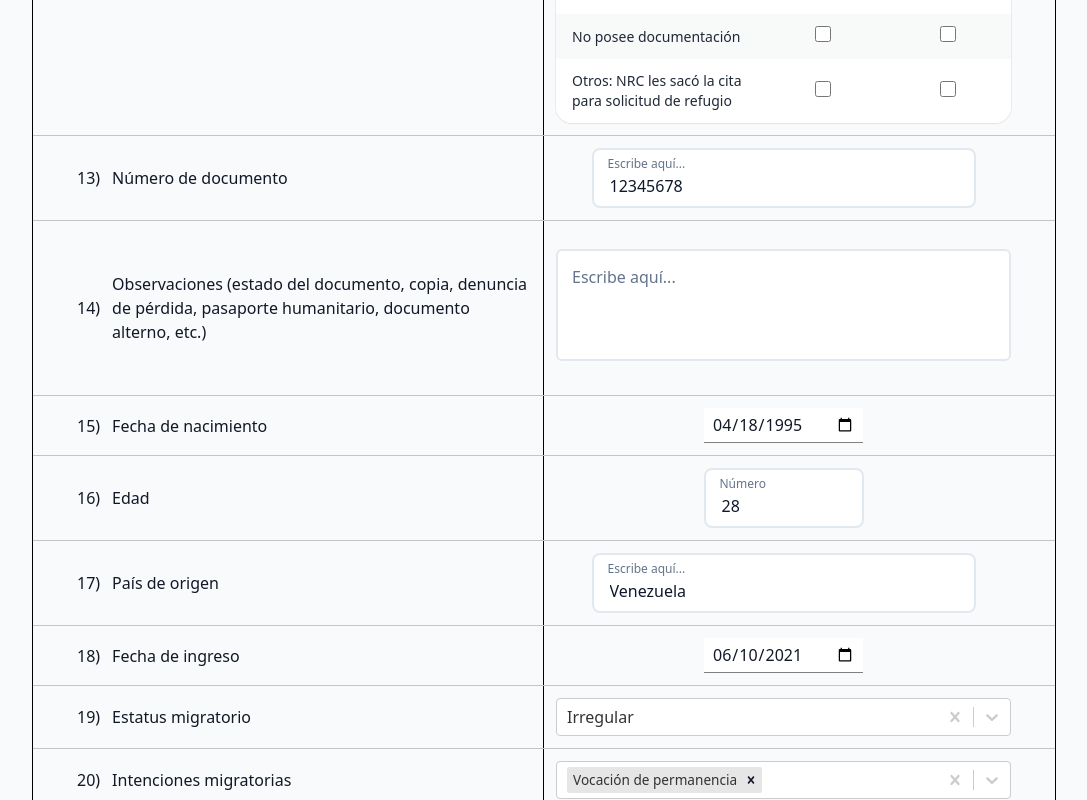
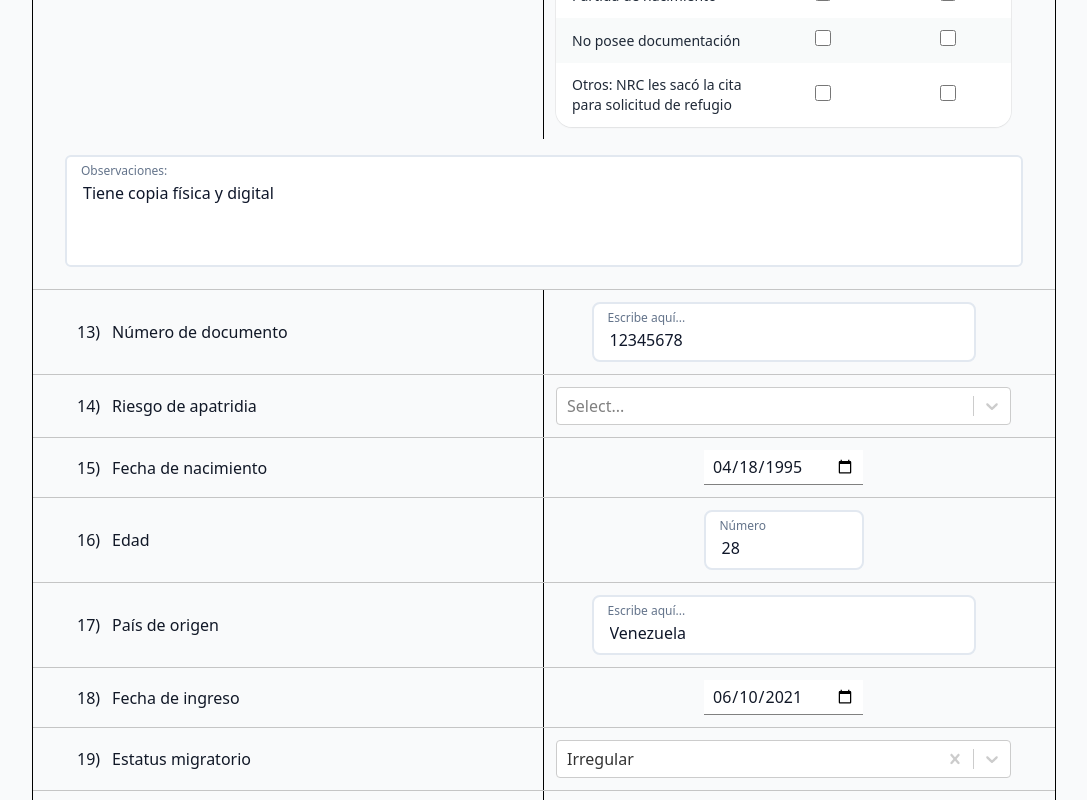
Before and after one commit to MateoRNV/HumanMobilityProject, a React (Vite) app: page /triaje/1 in a window 1280 px wide. Shown: the part 1800-2600 px from the top of the page, without its empty margins (96-1183 px from the left). Built offline with nearby package versions, Linux system fonts and the light colour scheme.

Commit message:
Observaciones adicionado

```diff
--- a/src/apis/users-api.js
+++ b/src/apis/users-api.js
@@ -31,7 +31,7 @@ export const users = [
           fieldId: "fld-12",
           type: "matrix",
           selections: [{ row: "dni_origen", column: "vigente" }],
-          observations: "Tiene copia física y digital.",
+          observations: "Tiene copia física y digital",
         },
         { fieldId: "fld-13", type: "text", value: 12345678 },
         { fieldId: "fld-14", type: "textarea", value: "" },
@@ -161,7 +161,7 @@ export const users = [
             { row: "pasaporte_origen", column: "caducado" },
             { row: "visa_temporal", column: "vigente" },
           ],
-          observations: "En trámite de renovación de pasaporte.",
+          observationsValue: "En trámite de renovación de pasaporte",
         },
         { fieldId: "fld-13", type: "number", value: 87654321 },
         {
--- a/src/components/FormRender.jsx
+++ b/src/components/FormRender.jsx
@@ -14,7 +14,12 @@ const byOrder = (a, b) => (a.order ?? 0) - (b.order ?? 0);
 // answers[] -> mapa por fieldId
 const buildAnswerIndex = (answers = []) => {
   const idx = new Map();
-  for (const a of answers) idx.set(a.fieldId, a);
+  for (const a of answers) {
+    idx.set(a.fieldId, {
+      ...a,
+      observationsValue: a.observationsValue || a.observations || "",
+    });
+  }
   return idx;
 };
 
@@ -124,6 +129,7 @@ export const FormRender = ({
 
   /** UI helpers */
   const FieldRow = ({ field, rightClassName = "", children }) => (
+    <>
       <div className="flex">
         <div className="flex items-center w-1/2 p-3 border-right">
           <div className="me-3">{`${field.order})`}</div>
@@ -135,6 +141,17 @@ export const FormRender = ({
           {children}
         </div>
       </div>
+      {field.observations && (
+        <div className="w-full mt-2">
+          <TextareaField
+            id={`observations-${field.id}`}
+            label={field.observationsLabel || "Observaciones"}
+            value={answerIndex.get(field.id)?.observationsValue || ""}
+            onChange={(val) => setAnswer(field, { observationsValue: val })}
+          />
+        </div>
+      )}
+    </>
   );
 
   const renderField = (fieldDefinition) => {
@@ -316,6 +333,18 @@ export const FormRender = ({
                 {renderField(field)}
               </div>
             ))}
+            {section.observations && (
+              <div className="w-full mt-2 px-8">
+                <TextareaField
+                  id={`observations-${section.id}`}
+                  label={section.observationsLabel || "Observaciones"}
+                  value={answerIndex.get(section.id)?.observationsValue || ""}
+                  onChange={(val) =>
+                    setAnswer(section, { observationsValue: val })
+                  }
+                />
+              </div>
+            )}
           </div>
         ))}
       </div>
--- a/src/pages/TriageForm/TriageForm.jsx
+++ b/src/pages/TriageForm/TriageForm.jsx
@@ -2,7 +2,6 @@ import React from "react";
 import { useLocation, useParams, useNavigate } from "react-router";
 import { FormRender } from "../../components/FormRender";
 import triageSchema from "../../schema/triage.json";
-// Fallback si entras por URL directa sin state:
 import { users } from "../../apis/users-api";
 
 export const TriageForm = () => {
@@ -10,7 +9,6 @@ export const TriageForm = () => {
   const location = useLocation();
   const navigate = useNavigate();
 
-  // 1) Preferimos el user que viene por state desde la lista
   const userFromState = location.state?.user;
   const user = userFromState ?? users.find((u) => u.id === Number(userId));
 
@@ -25,17 +23,11 @@ export const TriageForm = () => {
     );
   }
 
-  // 2) Prefill: usamos el formato answers[] que ya generaste
   const initialAnswers = user.triage?.answers ?? [];
-
-  // Si tu FormRender prefiere un objeto plano { [fieldId]: value },
-  // descomenta esto y pásalo como defaultValues:
-  // const defaultValues = answersToDefaults(initialAnswers);
-
 
   return (
     <div className="mt-3">
-      <h1 className="text-xl font-semibold mb-4">
+      <h1 className="text-xl font-semibold my-4 w-full text-center">
         Triaje — {user.name} ({user.document})
       </h1>
 
--- a/src/schema/triage.json
+++ b/src/schema/triage.json
@@ -144,7 +144,8 @@
             { "value": "vigente", "label": "V" },
             { "value": "caducado", "label": "C" }
           ],
-          "observations": true
+          "observations": true,
+          "observationsLabel": "Observaciones:"
         },
         {
           "id": "fld-13",
@@ -155,8 +156,12 @@
         {
           "id": "fld-14",
           "order": 14,
-          "title": "Observaciones (estado del documento, copia, denuncia de pérdida, pasaporte humanitario, documento alterno, etc.)",
-          "type": "textarea"
+          "title": "Riesgo de apatridia",
+          "type": "select",
+          "options": [
+            { "value": "si", "label": "Si" },
+            { "value": "no", "label": "No" }
+          ]
         },
         {
           "id": "fld-15",
@@ -418,7 +423,9 @@
           "order": 45,
           "title": "Otro tipo de vulnerabilidad",
           "type": "checkbox",
-          "extraField": { "type": "text", "placeholder": "Si marcó, ¿cuál?" }
+          "extraField": { "type": "text", "placeholder": "Si marcó, ¿cuál?" },
+          "observations": true,
+          "observationsLabel": "Observaciones de vulnerabilidad: "
         }
       ]
     },
@@ -552,7 +559,9 @@
           "title": "Ingreso promedio mensual del grupo familiar",
           "type": "text"
         }
-      ]
+      ],
+      "observations": true,
+      "observationsLabel": "OBSERVACIONES: "
     },
     {
       "id": "sec-6",
```
Lines whose indentation alone changed are shown as unchanged.
